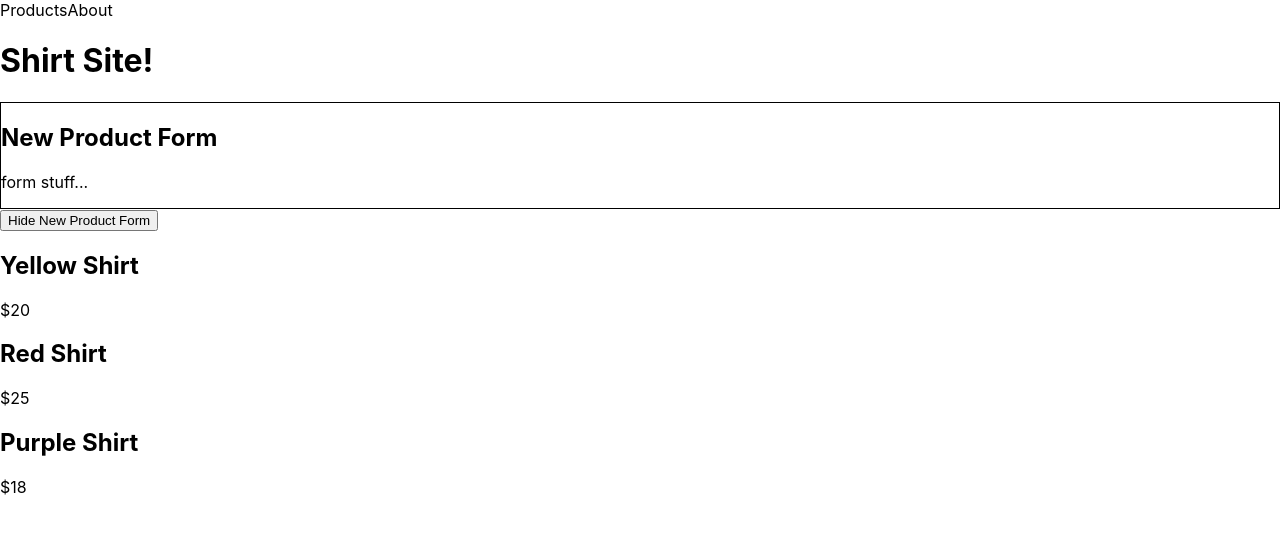
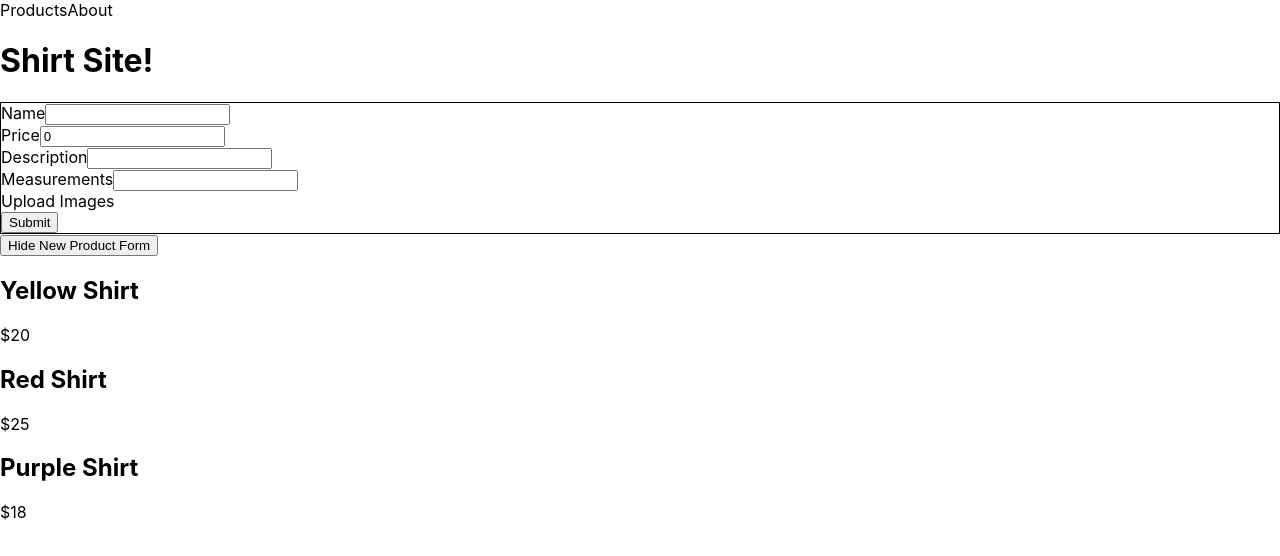
Before and after one commit to eee-vvv/shirt-site, a Next.js app: page / in a window 1280 px wide. Both pictures are taken after a click on the button "Add New Product". Shown: the top 556 px of the page. Built offline with nearby package versions, Linux system fonts and the light colour scheme.

Commit message:
baseline form fields + state

```diff
--- a/components/AddProductForm.tsx
+++ b/components/AddProductForm.tsx
@@ -1,10 +1,79 @@
+import React from 'react';
+import { useState } from 'react';
+
+type Product = {
+  name: string;
+  price: string;
+  description: string;
+  measurements: string;
+};
+
 const AddProductForm = () => {
+  const [product, setProduct] = useState({
+    name: '',
+    price: '0',
+    description: '',
+    measurements: '',
+  });
+
+  const handleChange = (e: React.FormEvent) => {
+    const target = e.target as HTMLTextAreaElement;
+    const tempProduct = { ...product };
+    tempProduct[target.name as keyof Product] = target.value;
+    setProduct(tempProduct);
+  };
+
+  const handleSubmit = (e: React.SyntheticEvent) => {
+    e.preventDefault();
+    console.log('submitting!');
+  };
+
   return (
     <div style={{ border: '1px solid black' }}>
-      <h2>New Product Form</h2>
-      <p>form stuff...</p>
+      <form onSubmit={handleSubmit}>
+        <div>
+          <label>Name</label>
+          <input
+            name="name"
+            onChange={handleChange}
+            value={product.name}
+            type="text"
+          />
+        </div>
+        <div>
+          <label>Price</label>
+          <input
+            name="price"
+            onChange={handleChange}
+            value={product.price}
+            type="number"
+          />
+        </div>
+        <div>
+          <label>Description</label>
+          <input
+            name="description"
+            onChange={handleChange}
+            value={product.description}
+            type="text"
+          />
+        </div>
+        <div>
+          <label>Measurements</label>
+          <input
+            name="measurements"
+            onChange={handleChange}
+            value={product.measurements}
+            type="text"
+          />
+        </div>
+        <div>
+          <label>Upload Images</label>
+        </div>
+        <button>Submit</button>
+      </form>
     </div>
-  )
-}
+  );
+};
 
-export default AddProductForm
+export default AddProductForm;
```
